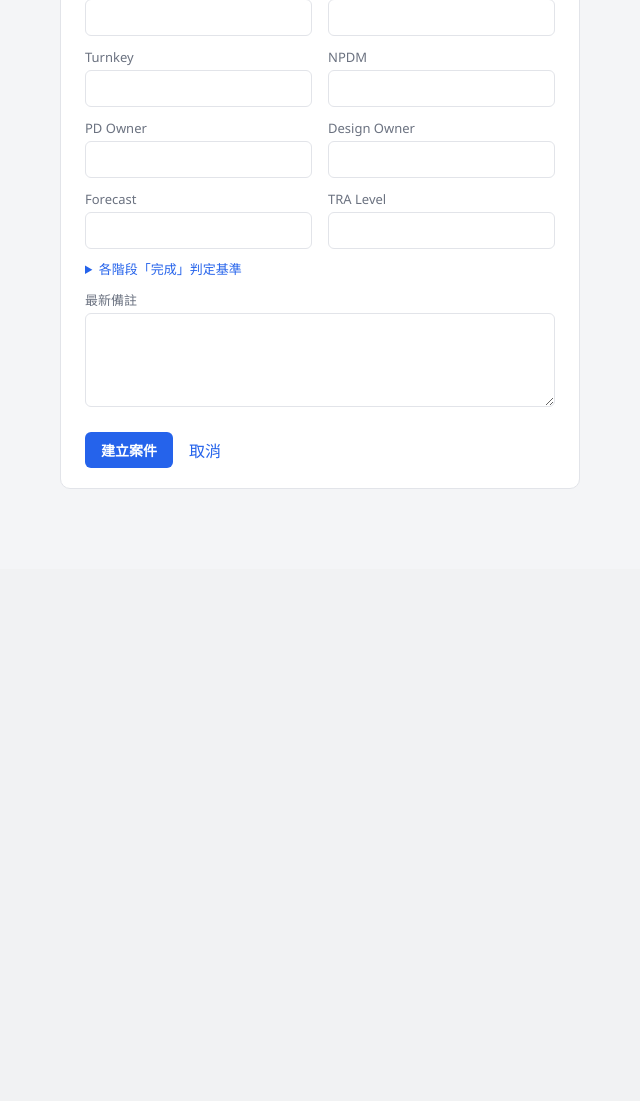
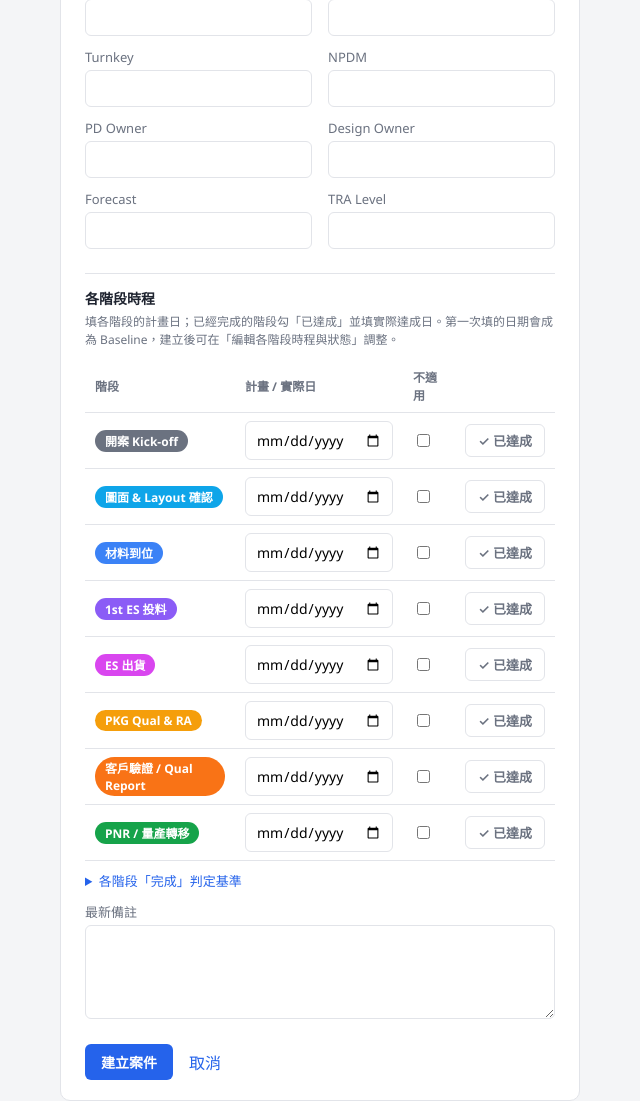
Before and after one commit to VVN0706/npi-case-tracker, a Flask app: page /cases/new in a window 1280 px wide. Shown: the part 751-1852 px from the top of the page, without its empty margins (0-640 px from the left). Before the commit the page ends 1240 px from the top, so only its background shows below. Run offline with Flask 3, Linux system fonts and the light colour scheme; the visitor is signed in with stand-in values (Sample User, id 1); data comes from the database, SQL or seed files in the repository.

Commit message:
Let new cases set stage plan dates, N/A and achieved up front
The new-case form now has the per-stage schedule table (plan/actual
date, 不適用, 已達成). Saving reuses the same stage-saving code as the
stage edit page, via a shared helper. Creation doesn't write change-log
rows since nothing is being changed yet; baseline still auto-fills from
the first date entered.

Co-Authored-By: Claude Sonnet 5.5 <noreply@anthropic.com>

```diff
--- a/app.py
+++ b/app.py
@@ -580,6 +580,7 @@ def case_new():
             [title, owner_id, department, request.form.get('customer', ''), request.form.get('due_date') or None,
              request.form.get('note', ''), session['user_id']] + [request.form.get(c, '').strip() for c in BASIC_COLS])
         _sync_case_stage_rows(conn)
+        _apply_stage_form(conn, cur.lastrowid, request.form, session['user_id'], log=False)
         _record_status_changes(conn, cur.lastrowid, session['user_id'], initial=True)
         conn.commit()
         return redirect(url_for('case_edit', case_id=cur.lastrowid))
@@ -632,6 +633,38 @@ def _fmt_stage_value(col, value):
     return value or '—'
 
 
+def _apply_stage_form(conn, case_id, form, user_id, reason='', reset_baseline=False, log=True):
+    """Save per-stage dates/flags from a submitted form; fields missing from the form count as empty."""
+    for old in _case_stage_rows(conn, [case_id]).get(case_id, []):
+        sid = old['stage_id']
+        plan = _clean_date(form.get(f'plan_date_{sid}'))
+        baseline = _clean_date(form.get(f'baseline_date_{sid}'))
+        manual = form.get(f'manual_{sid}', '')
+        new = {
+            'plan_date': plan,
+            # The first date entered becomes the baseline; later changes leave it alone.
+            'baseline_date': plan if reset_baseline else (baseline or plan),
+            'not_applicable': 1 if form.get(f'na_{sid}') else 0,
+            'achieved': 1 if form.get(f'achieved_{sid}') else 0,
+            'manual_status': manual if manual in STAGE_STATUSES else '',
+        }
+        if log:
+            for col, label in STAGE_FIELDS:
+                if new[col] != old[col]:
+                    conn.execute('''
+                        INSERT INTO case_stage_change_log
+                            (case_id, stage_id, field, old_value, new_value, reason, changed_by)
+                        VALUES (?,?,?,?,?,?,?)
+                    ''', (case_id, sid, label, _fmt_stage_value(col, old[col]), _fmt_stage_value(col, new[col]),
+                          reason, user_id))
+        conn.execute('''
+            UPDATE case_stage_status
+            SET plan_date=?, baseline_date=?, not_applicable=?, achieved=?, manual_status=?
+            WHERE case_id=? AND stage_id=?
+        ''', (new['plan_date'], new['baseline_date'], new['not_applicable'], new['achieved'],
+              new['manual_status'], case_id, sid))
+
+
 @app.route('/cases/<int:case_id>/stages', methods=['GET', 'POST'])
 @login_required
 def case_stages(case_id):
@@ -643,35 +676,9 @@ def case_stages(case_id):
         return render_template('error.html', message='只有負責工程師或管理員才能修改此案件'), 403
 
     if request.method == 'POST':
-        reason = request.form.get('reason', '').strip()
-        reset_baseline = request.form.get('action') == 'reset_baseline'
-        for old in _case_stage_rows(conn, [case_id]).get(case_id, []):
-            sid = old['stage_id']
-            plan = _clean_date(request.form.get(f'plan_date_{sid}'))
-            baseline = _clean_date(request.form.get(f'baseline_date_{sid}'))
-            manual = request.form.get(f'manual_{sid}', '')
-            new = {
-                'plan_date': plan,
-                # The first date entered becomes the baseline; later changes leave it alone.
-                'baseline_date': plan if reset_baseline else (baseline or plan),
-                'not_applicable': 1 if request.form.get(f'na_{sid}') else 0,
-                'achieved': 1 if request.form.get(f'achieved_{sid}') else 0,
-                'manual_status': manual if manual in STAGE_STATUSES else '',
-            }
-            for col, label in STAGE_FIELDS:
-                if new[col] != old[col]:
-                    conn.execute('''
-                        INSERT INTO case_stage_change_log
-                            (case_id, stage_id, field, old_value, new_value, reason, changed_by)
-                        VALUES (?,?,?,?,?,?,?)
-                    ''', (case_id, sid, label, _fmt_stage_value(col, old[col]), _fmt_stage_value(col, new[col]),
-                          reason, session['user_id']))
-            conn.execute('''
-                UPDATE case_stage_status
-                SET plan_date=?, baseline_date=?, not_applicable=?, achieved=?, manual_status=?
-                WHERE case_id=? AND stage_id=?
-            ''', (new['plan_date'], new['baseline_date'], new['not_applicable'], new['achieved'],
-                  new['manual_status'], case_id, sid))
+        _apply_stage_form(conn, case_id, request.form, session['user_id'],
+                          reason=request.form.get('reason', '').strip(),
+                          reset_baseline=request.form.get('action') == 'reset_baseline')
         conn.execute("UPDATE cases SET updated_at=datetime('now') WHERE id=?", (case_id,))
         _record_status_changes(conn, case_id, session['user_id'])
         conn.commit()
--- a/templates/case_form.html
+++ b/templates/case_form.html
@@ -47,6 +47,32 @@
       {% endif %}
     </div>
 
+    {% if not case %}
+    <h3 class="form-section">各階段時程</h3>
+    <p class="hint">填各階段的計畫日；已經完成的階段勾「已達成」並填實際達成日。第一次填的日期會成為 Baseline，建立後可在「編輯各階段時程與狀態」調整。</p>
+    <table class="stage-edit-table">
+      <thead><tr><th>階段</th><th>計畫 / 實際日</th><th>不適用</th><th></th></tr></thead>
+      <tbody>
+        {% for s in stages %}
+        <tr>
+          <td><span class="pill" style="background: {{ s.color }}" title="{{ s.description }}">{{ s.name }}</span></td>
+          <td><input type="date" name="plan_date_{{ s.id }}"></td>
+          <td><input type="checkbox" name="na_{{ s.id }}"></td>
+          <td><label class="achieve"><input type="checkbox" name="achieved_{{ s.id }}"><span>✓ 已達成</span></label></td>
+        </tr>
+        {% endfor %}
+      </tbody>
+    </table>
+    <script>
+    document.querySelectorAll('.achieve input').forEach(function (cb) {
+      cb.addEventListener('change', function () {
+        var d = cb.closest('tr').querySelector('input[type=date]');
+        if (cb.checked && !d.value) d.value = new Date().toLocaleDateString('sv-SE');
+      });
+    });
+    </script>
+    {% endif %}
+
     <details class="stage-ref">
       <summary>各階段「完成」判定基準</summary>
       <table>
```
